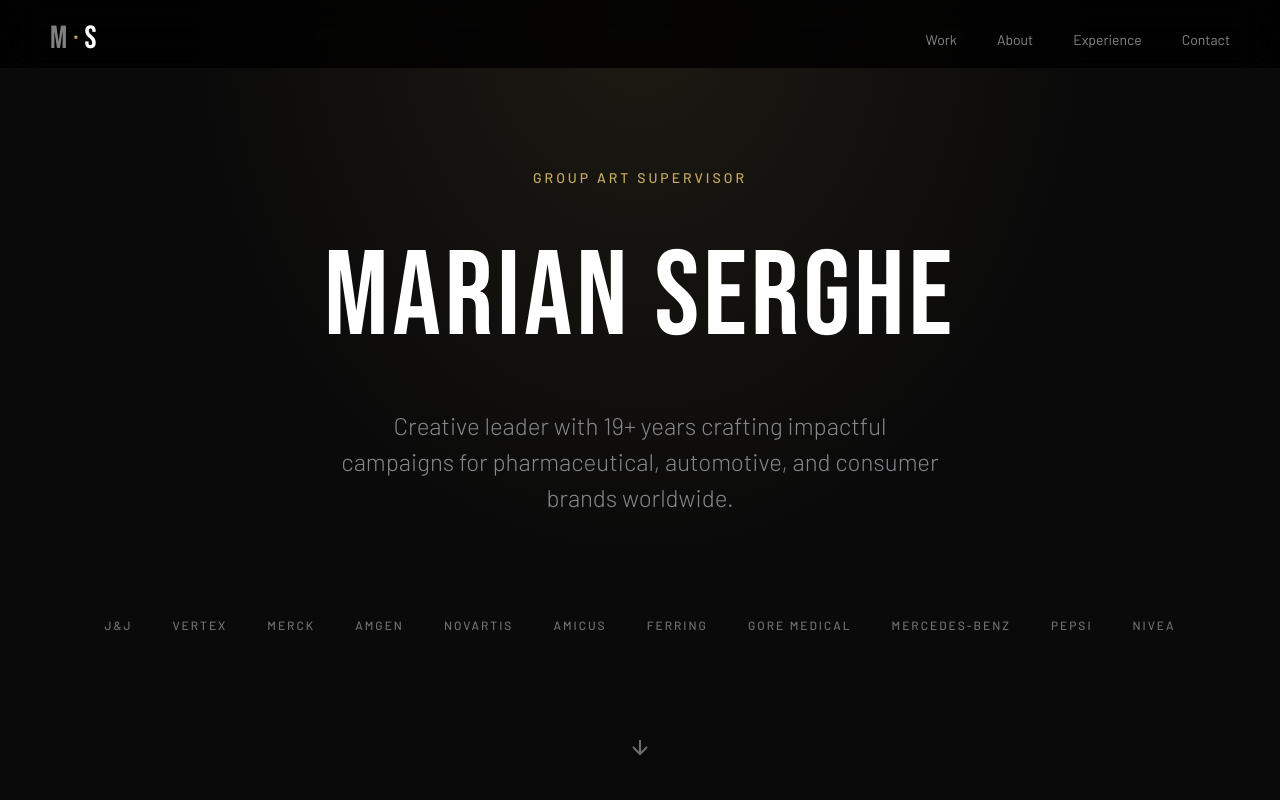
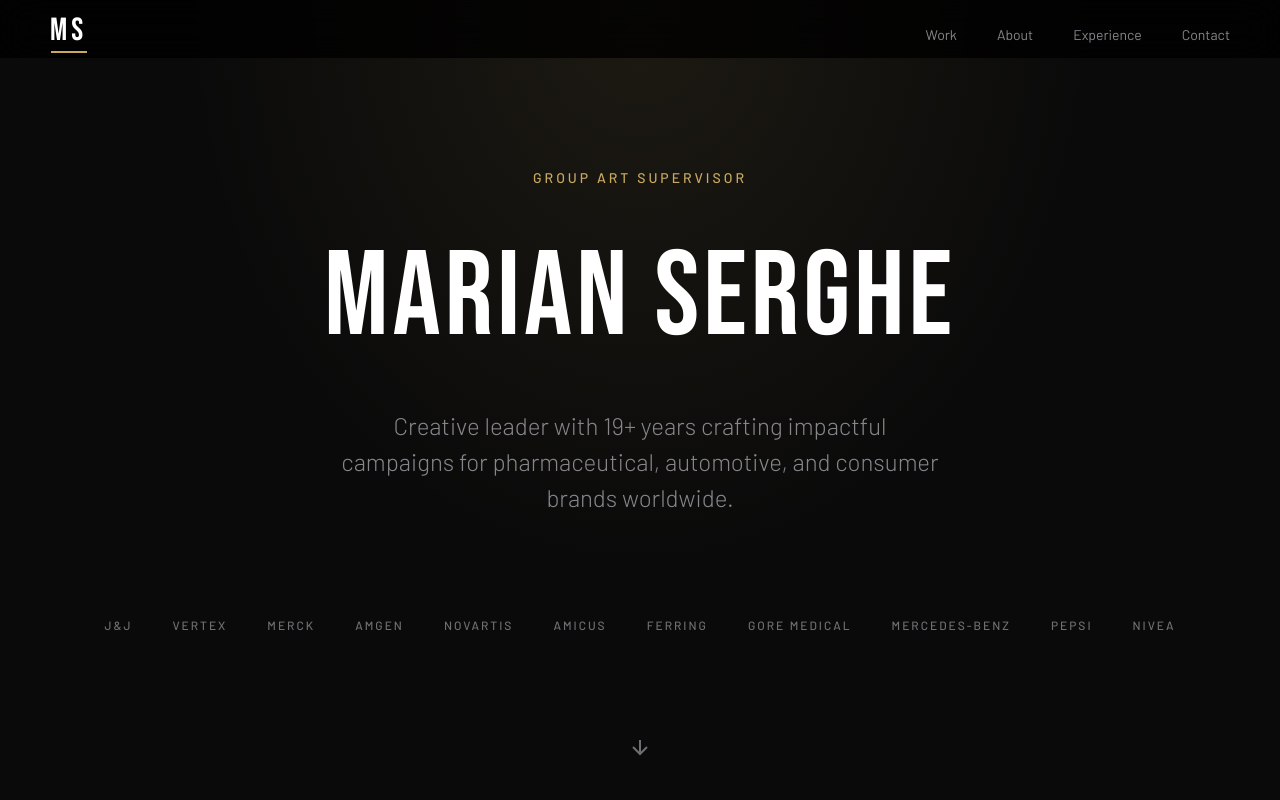
Before and after one commit to marianserghe/marianserghe.github.io, a plain HTML site: page index.html in a window 1280 px wide. Shown: the top 800 px of the page. Drawn offline with Linux system fonts and the light colour scheme.

Commit message:
Revert to MS logo with centered bar, center footer copyright

```diff
--- a/css/style.css
+++ b/css/style.css
@@ -56,44 +56,42 @@ nav {
     align-items: center;
 }
 
-/* Option 6: M · S with gold dot */
-.logo-text {
+/* Option 3: MS with gold bar */
+.logo-mark {
     display: flex;
+    flex-direction: column;
     align-items: center;
     text-decoration: none;
     gap: 4px;
-    font-family: 'Bebas Neue', sans-serif;
-    font-size: 32px;
-    letter-spacing: 2px;
     color: var(--text-primary);
 }
 
-.logo-text:hover {
+.logo-ms {
     color: var(--text-primary);
-    text-decoration: none;
+    font-size: 32px;
+    letter-spacing: 4px;
+    line-height: 1;
 }
 
-.logo-firstname {
-    color: var(--text-primary);
-    opacity: 0.5;
-    transition: opacity 0.3s ease;
+.logo-bar {
+    width: 36px;
+    height: 2px;
+    background: var(--accent-gold);
 }
 
-.logo-dot {
-    color: var(--accent-gold);
-    font-size: 28px;
-    line-height: 0;
-}
-
-.logo-lastname {
+.logo-mark:hover {
     color: var(--text-primary);
 }
 
-.logo-text:hover .logo-firstname {
-    opacity: 1;
+.logo-mark:hover .logo-ms {
+    opacity: 0.9;
 }
 
-.logo-text:focus {
+.logo-mark:hover .logo-bar {
+    box-shadow: 0 0 10px var(--accent-gold);
+}
+
+.logo-mark:focus {
     outline: none;
 }
 
@@ -564,11 +562,15 @@ section {
 footer {
     padding: 60px 50px;
     border-top: 1px solid var(--border);
-    display: flex;
-    justify-content: space-between;
+    display: grid;
+    grid-template-columns: 1fr auto 1fr;
     align-items: center;
     max-width: 1400px;
     margin: 0 auto;
+}
+
+footer p {
+    text-align: center;
 }
 
 .footer-links {
@@ -616,12 +618,12 @@ footer {
         padding: 15px 20px;
     }
 
-    .logo .logo-text {
+    .logo .logo-ms {
         font-size: 26px;
     }
 
-    .logo .logo-dot {
-        font-size: 22px;
+    .logo .logo-bar {
+        width: 30px;
     }
 
     .nav-toggle {
@@ -782,6 +784,7 @@ footer {
     }
 
     footer {
+        display: flex;
         flex-direction: column;
         gap: 20px;
         text-align: center;
--- a/index.html
+++ b/index.html
@@ -13,7 +13,7 @@
     <a id="hero"></a>
     <!-- Navigation -->
     <nav>
-        <div class="logo"><a href="#hero" class="logo-text"><span class="logo-firstname">M</span><span class="logo-dot">·</span><span class="logo-lastname">S</span></a></div>
+        <div class="logo"><a href="#hero" class="logo-mark"><span class="logo-ms">MS</span><span class="logo-bar"></span></a></div>
         <button class="nav-toggle" aria-label="Toggle navigation">
             <span></span>
             <span></span>
```
